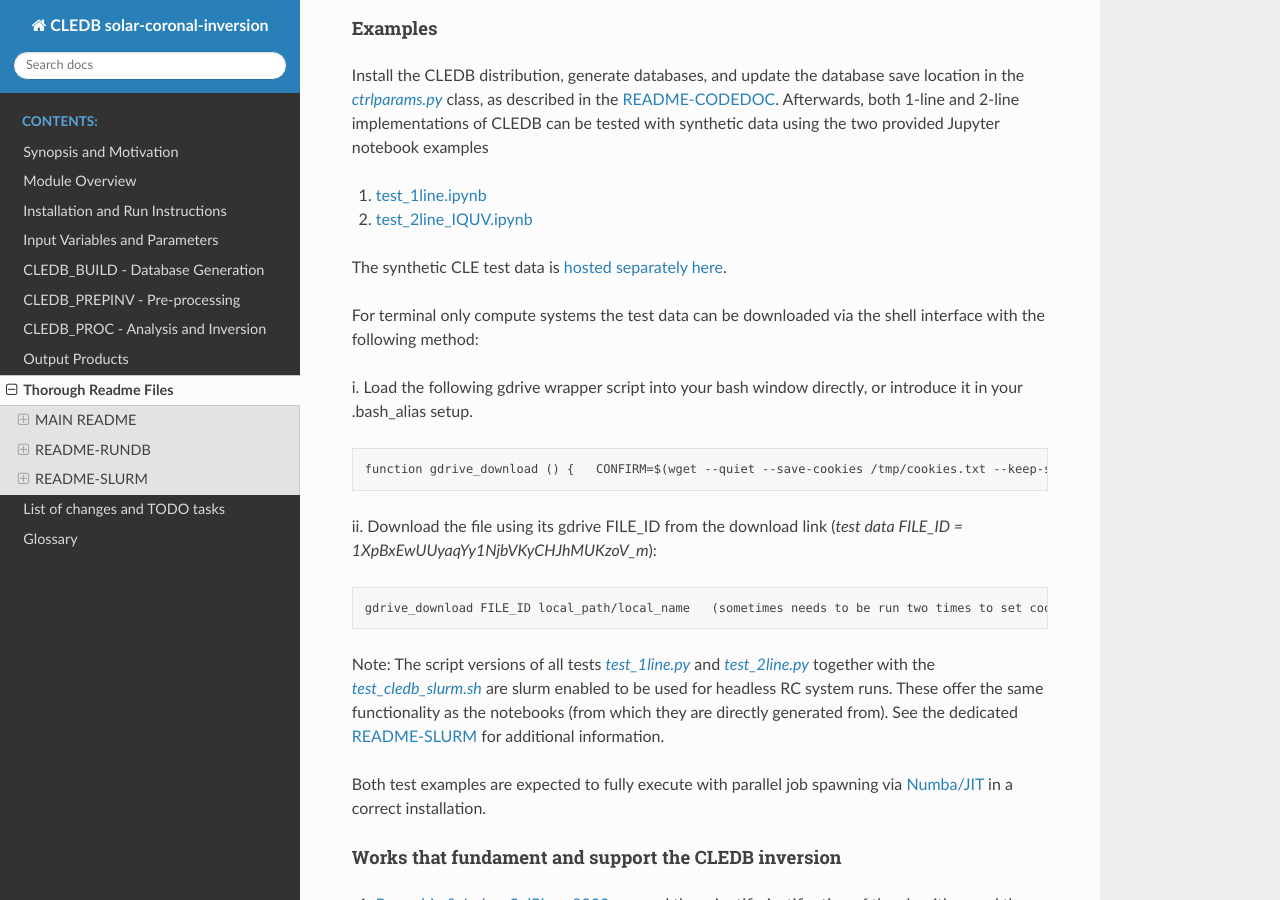
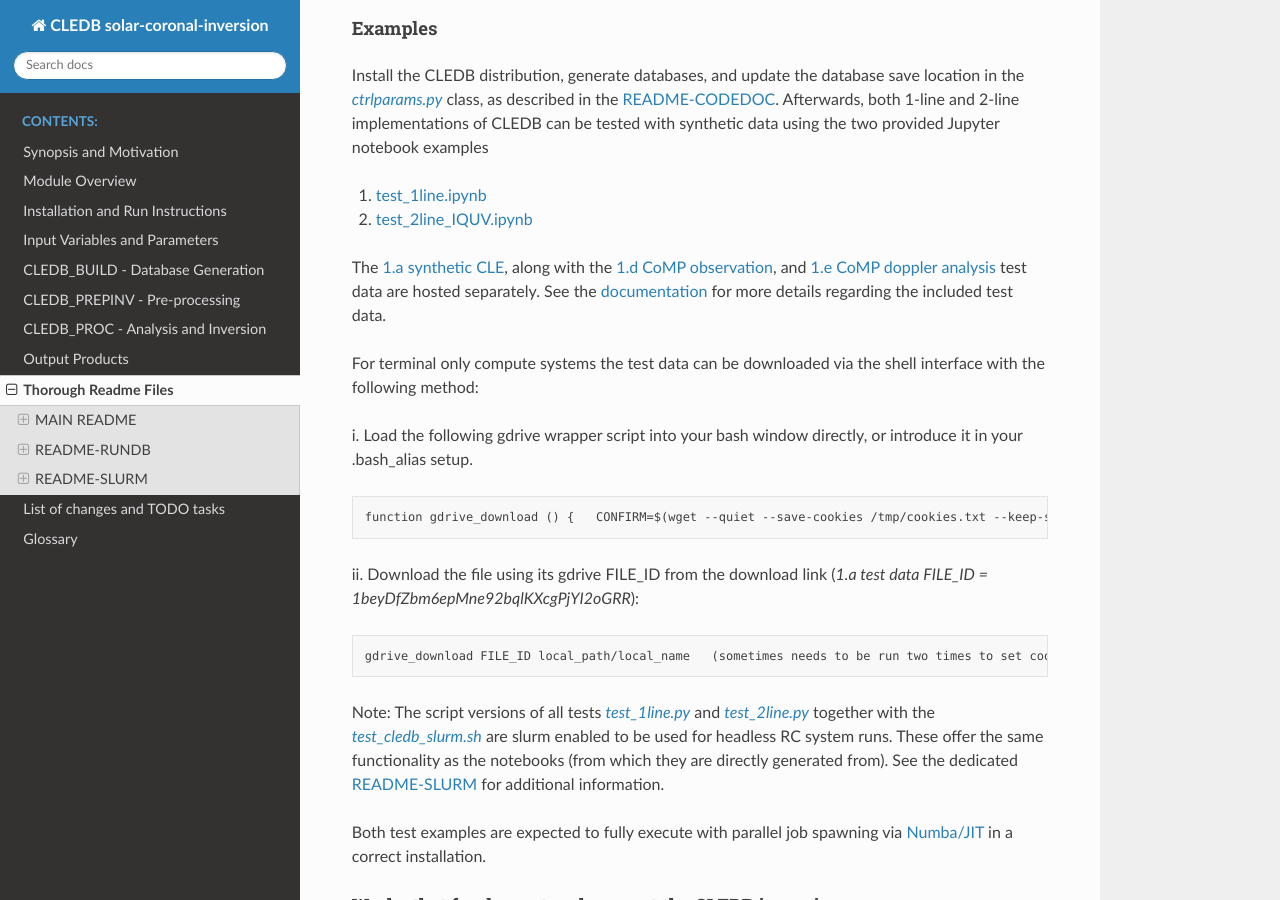
Before and after one commit to arparaschiv/solar-coronal-inversion, a Sphinx documentation site: the page built from docs/source/readmes.rst, in a window 1280 px wide and 900 px high, scrolled down 1405 px. Built offline with Sphinx 7.4.7 and the Read the Docs theme 2.0.0, drawn with Linux system fonts in a browser that asks for light colours.

Commit message:
update-iqud

```diff
--- a/README.md
+++ b/README.md
@@ -39,7 +39,7 @@ Afterwards, both 1-line and 2-line implementations of CLEDB can be tested with s
 1. [test_1line.ipynb](./test_1line.ipynb)
 2. [test_2line_IQUV.ipynb](./test_2line.ipynb)
 
-The synthetic CLE test data is [hosted separately here](https://drive.google.com/file/d/1XpBxEwUUyaqYy1NjbVKyCHJhMUKzoV_m/view?usp=sharing).
+The [1.a synthetic CLE](https://drive.google.com/file/d/1beyDfZbm6epMne92bqlKXcgPjYI2oGRR/view?usp=sharing), along with the [1.d CoMP observation](https://drive.google.com/file/d/1AdAqIvsiXEV6RK5UiGWcu-1bovs0oOGr/view?usp=sharing), and [1.e CoMP doppler analysis](https://drive.google.com/file/d/1-hPiRRYRS6de_0zWz1k2UU1rIKOEbPOu/view?usp=sharing) test data are hosted separately. See the [documentation](https://cledb.readthedocs.io/en/latest/install.html#example-test-data) for more details regarding the included test data.
 
 For terminal only compute systems the test data can be downloaded via the shell interface with the following method:
 
@@ -47,7 +47,7 @@ i. Load the following gdrive wrapper script into your bash window directly, or i
 
     function gdrive_download () {   CONFIRM=$(wget --quiet --save-cookies /tmp/cookies.txt --keep-session-cookies --no-check-certificate "https://docs.google.com/uc?export=download&id=$1" -O- | sed -rn 's/.*confirm=([0-9A-Za-z_]+).*/\1\n/p');   wget --load-cookies /tmp/cookies.txt "https://docs.google.com/uc?export=download&confirm=$CONFIRM&id=$1" -O $2;   rm -rf /tmp/cookies.txt; }
 
-ii. Download the file using its gdrive FILE_ID from the download link (*test data FILE_ID = 1XpBxEwUUyaqYy1NjbVKyCHJhMUKzoV_m*):
+ii. Download the file using its gdrive FILE_ID from the download link (*1.a test data FILE_ID = 1beyDfZbm6epMne92bqlKXcgPjYI2oGRR*):
 
     gdrive_download FILE_ID local_path/local_name   (sometimes needs to be run two times to set cookies correctly!)
 
--- a/docs/source/install.rst
+++ b/docs/source/install.rst
@@ -109,7 +109,7 @@ Some cases are not yet fully implemented or available. The available datafiles c
 		.. image:: figs/STOKES_out.png
 			:width: 800
 
-		`The 1.a data can be downloaded from gdrive <https://drive.google.com/file/d/1XpBxEwUUyaqYy1NjbVKyCHJhMUKzoV_m/view?usp=sharing>`_.
+		`The 1.a data can be downloaded from gdrive <https://drive.google.com/file/d/1beyDfZbm6epMne92bqlKXcgPjYI2oGRR/view?usp=sharing>`_.
 
 	* IQUV test example 1.b
 		Full Stokes IQUV data.
@@ -141,14 +141,14 @@ Some cases are not yet fully implemented or available. The available datafiles c
 		.. image:: figs/comp_iqu.png
 			:width: 800
 
-		`The 1.d data can be downloaded from gdrive <not yet generated.>`_.
+		`The 1.d data can be downloaded from gdrive <https://drive.google.com/file/d/1AdAqIvsiXEV6RK5UiGWcu-1bovs0oOGr/view?usp=sharing>`_.
 
 	* Test data 1.e - Doppler oscillation analysis results for data in 1.d
 		This is the additional data that needs to be brought in in order to obtain a vector magnetic solution for the CoMP observation offered as part of the 1.d example.
 		The two utilized dimensions are ``sobs_dopp[:,:,0]`` and ``sobs_dopp[:,:,1]`` representing respectively the magnetic field strength and the wave angle derived from the Doppler oscillation analysis. The two other dimensions represent :term:`POS` projections of the magnetic field, but are not currently utilized.
 		The *test_2line* scripts will just create an empty array when a full Stokes IQUV inversion is requested as in the 1.a - 1.c examples.
 
-		`The 1.e data can be downloaded from gdrive <not yet generated.>`_.
+		`The 1.e data can be downloaded from gdrive <https://drive.google.com/file/d/1-hPiRRYRS6de_0zWz1k2UU1rIKOEbPOu/view?usp=sharing>`_.
 
 	.. Note::
 		For the two datafiles corresponding to the IQUD example, a user should expect solutions that are degenerate in pairs of **four** with respect to the LOS position and the magnetic polarity. Currently a more degenerate solution is retrieved when compared with the full Stokes IQUV inversions. Solutions to further disambiguate IQUD results are currently being trialed. Noteworthy is the fact that the two degeneracies (LOS position and magnetic polarity) are independent with respect to how the problem is posed. Thus, a selection of solutions should not be made as x in set [0,1,2,3] but as x in [1,4] or [2,3] solutions for an observed pixel. As mentioned above, these solutions need to be properly disambiguated for each observation. A human analysis and decision is required.
```
